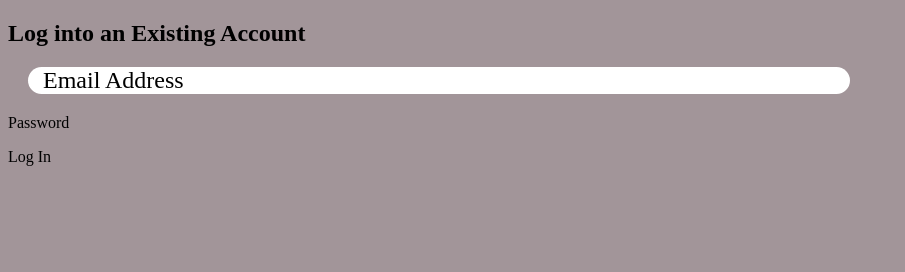
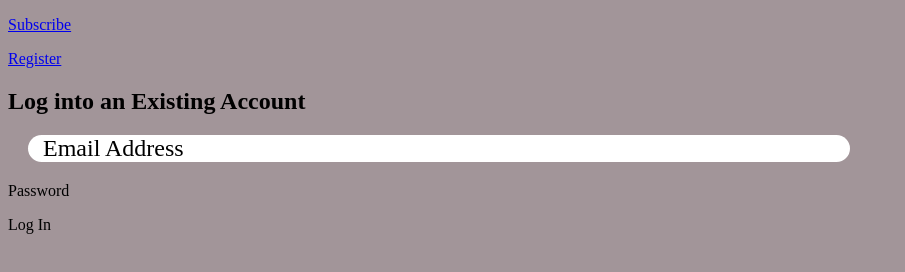
Before and after one commit to MichaelGeel/Login_Register_Features, a plain HTML site: page public/login.html in a window 1280 px wide. Shown: the whole page, without its empty margins (0-905 px from the left). Drawn offline with Linux system fonts and the light colour scheme; files that its build step writes are made by us from their sources.

Commit message:
Added quick links
Quick links have been added between the subscribe and login pages to navigate between the 3 screens for easy comparison and viewing, register screen quick links still outstanding.

```diff
--- a/public/login.html
+++ b/public/login.html
@@ -8,6 +8,8 @@
     </head>
     <body>
         <!--Removed the Linked Account feature to keep this project simple.-->
+        <p><a href="../index.html">Subscribe</a></p>
+        <p><a href="./register.html">Register</a></p>
         <div class="lg-container">
             <div class="lg-header">
                 <h2>Log into an Existing Account</h2>
```
